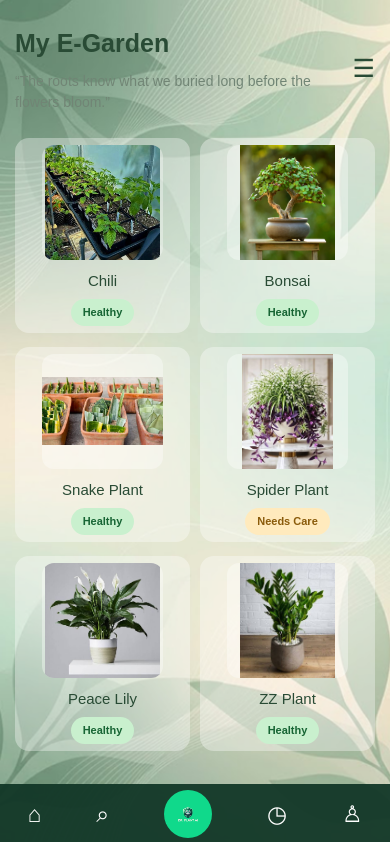
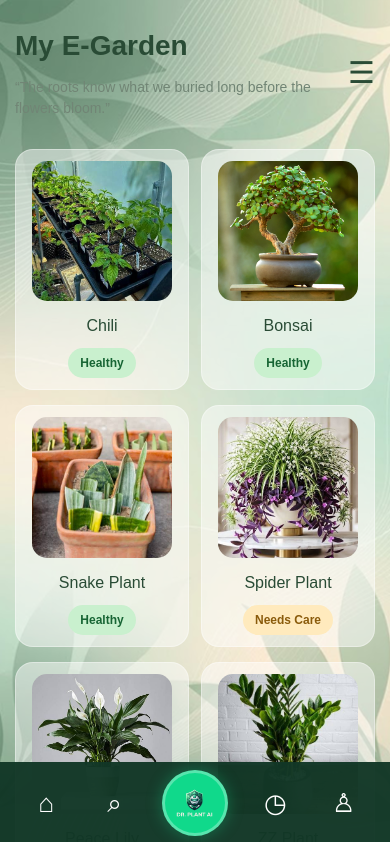
Before and after one commit to QuidHive3104/My_Plant_Journey, a React (Vite) app in the folder frontend/: page /e-garden in a window 390 px wide. Shown: the top 842 px of the page. Built offline with nearby package versions, Linux system fonts and the light colour scheme.

Commit message:
style: enlarge Dr Plant AI button and navigation

```diff
--- a/frontend/src/App.jsx
+++ b/frontend/src/App.jsx
@@ -5,7 +5,7 @@ import SignUp from './pages/SignUp';
 import UserLevel from './pages/UserLevel';
 import EGarden from './pages/EGarden';
 import GardenPlantDetails from './pages/GardenPlantDetails';
-import DrPlant from './pages/DrPlant';
+/*import DrPlant from './pages/DrPlant';*/
 
 function App() {
   return (
@@ -25,7 +25,7 @@ function App() {
 
         <Route path="/e-garden" element={<EGarden />} />
         <Route path="/e-garden/:plantId" element={<GardenPlantDetails />} />
-        <Route path="/dr-plant" element={<DrPlant />} />
+
 
       </Routes>
     </BrowserRouter>
--- a/frontend/src/pages/EGarden.css
+++ b/frontend/src/pages/EGarden.css
@@ -1,5 +1,5 @@
 
-/* Overall page background */
+/* Overall page */
 .egarden-page {
   min-height: 100vh;
   background-color: #F4F8F1;
@@ -8,97 +8,106 @@
   background-position: center;
   background-repeat: no-repeat;
   background-attachment: fixed;
-  padding: 30px 25px 100px;
+  padding: 35px 30px 125px;
   font-family: Arial, sans-serif;
   box-sizing: border-box;
 }
 
-/* Main page container */
+/* Main container */
 .egarden-container {
-  max-width: 900px;
+  width: 100%;
+  max-width: 1050px;
   margin: 0 auto;
 }
 
-/* Page heading */
+/* Header */
 .egarden-header {
   display: flex;
   justify-content: space-between;
   align-items: center;
-  margin-bottom: 25px;
+  margin-bottom: 30px;
 }
 
 .egarden-header h1 {
   color: #294B35;
-  font-size: 30px;
+  font-size: 34px;
   font-weight: bold;
-  margin: 0 0 8px;
+  margin: 0 0 10px;
 }
 
 .egarden-header p {
   color: #718575;
-  font-size: 14px;
+  font-size: 16px;
   margin: 0;
+  line-height: 1.5;
 }
 
 .garden-menu {
   background: transparent;
   border: none;
   color: #294B35;
-  font-size: 25px;
+  font-size: 30px;
   cursor: pointer;
 }
 
-/* Main content area */
+/* Content */
 .egarden-content {
   width: 100%;
 }
 
-/* Plant collection grid */
+/* Plant grid */
 .plant-grid {
   display: grid;
   grid-template-columns: repeat(2, minmax(0, 1fr));
-  gap: 20px 15px;
+  gap: 22px;
 }
 
-/* Individual plant card */
+/* Plant cards */
 .plant-card {
   min-width: 0;
-  padding: 10px;
+  padding: 15px;
   text-align: center;
-  background: rgba(255, 255, 255, 0.35);
-  border-radius: 14px;
+  background: rgba(255, 255, 255, 0.48);
+  border: 1px solid rgba(255, 255, 255, 0.35);
+  border-radius: 18px;
   transition: transform 0.2s ease;
+  cursor: pointer;
 }
 
 .plant-card:hover {
   transform: translateY(-4px);
 }
 
+.plant-card:focus-visible {
+  outline: 3px solid #087A3B;
+  outline-offset: 3px;
+}
 
+/* Plant images */
 .plant-image {
   display: block;
-  width: 75%;
+  width: 85%;
+  max-width: 220px;
   aspect-ratio: 1 / 1;
-  height: auto;
-  object-fit: contain;
-  background-color: rgba(255, 255, 255, 0.35);
-  border-radius: 12px;
+  object-fit: cover;
+  background-color: rgba(255, 255, 255, 0.4);
+  border-radius: 15px;
   margin: 0 auto;
 }
 
 /* Plant name */
 .plant-card h3 {
   color: #294B35;
-  font-size: 15px;
-  margin: 10px 0 7px;
+  font-size: 18px;
+  margin: 13px 0 10px;
 }
 
-/* Health status badge */
+/* Health badges */
 .health-badge {
   display: inline-block;
-  padding: 5px 12px;
+  padding: 7px 15px;
   border-radius: 20px;
-  font-size: 11px;
+  font-size: 13px;
   font-weight: bold;
 }
 
@@ -112,100 +121,48 @@
   background-color: #FFEABD;
 }
 
-/* Add New Plant button */
-.add-plant-button {
-  display: block;
-  width: 100%;
-  max-width: 250px;
-  margin: 30px auto 15px;
-  padding: 13px;
-  border: none;
-  border-radius: 25px;
-  background: linear-gradient(90deg, #087A3B, #16D69B);
-  color: white;
-  font-size: 14px;
-  font-weight: bold;
-  cursor: pointer;
-  transition: opacity 0.2s ease;
-}
-
-.add-plant-button:hover {
-  opacity: 0.85;
-}
-
 /* Bottom navigation */
 .bottom-navigation {
   position: fixed;
   bottom: 0;
   left: 0;
   width: 100%;
-  height: 60px;
+  min-height: 82px;
+  padding: 8px 12px;
   display: flex;
   justify-content: space-around;
   align-items: center;
-  background: rgba(18, 55, 39, 0.95);
+  background: rgba(18, 55, 39, 0.97);
+  box-sizing: border-box;
   z-index: 10;
 }
 
 .bottom-navigation button {
+  width: 48px;
+  height: 48px;
   border: none;
   background: transparent;
   color: white;
-  font-size: 23px;
+  font-size: 29px;
   cursor: pointer;
+  display: flex;
+  justify-content: center;
+  align-items: center;
 }
 
+/* Dr. Plant AI button */
 .bottom-navigation .camera-button {
-  width: 48px;
-  height: 48px;
+  width: 76px;
+  height: 76px;
+  flex-shrink: 0;
   border-radius: 50%;
   background: #10D98B;
-  color: #123927;
-}
-
-/* Responsive design */
-@media (max-width: 480px) {
-  .egarden-page {
-    padding: 25px 15px 90px;
-  }
-
-  .egarden-header h1 {
-    font-size: 25px;
-  }
-
-  .plant-grid {
-    gap: 14px 10px;
-  }
-
-  .plant-card {
-    padding: 7px;
-  }
-
-  .plant-image {
-    height: 115px;
-  }
-}
-
-.plant-card {
-  cursor: pointer;
-}
-
-.plant-card:focus-visible {
-  outline: 3px solid #087A3B;
-  outline-offset: 3px;
-}
-
-.camera-button {
-  width: 58px;
-  height: 58px;
-  border-radius: 50%;
-  border: none;
-  background: white;
+  border: 3px solid rgba(255, 255, 255, 0.3);
   display: flex;
+  justify-content: center;
   align-items: center;
-  justify-content: center;
-  cursor: pointer;
   overflow: hidden;
+  box-shadow: 0 0 16px rgba(16, 217, 139, 0.35);
 }
 
 .camera-button img {
@@ -213,3 +170,61 @@
   height: 100%;
   object-fit: contain;
 }
+
+/* Smaller screens */
+@media (max-width: 480px) {
+  .egarden-page {
+    padding: 25px 15px 115px;
+  }
+
+  .egarden-header h1 {
+    font-size: 28px;
+  }
+
+  .egarden-header p {
+    font-size: 14px;
+  }
+
+  .plant-grid {
+    gap: 15px 12px;
+  }
+
+  .plant-card {
+    padding: 11px 8px;
+  }
+
+  .plant-image {
+    width: 90%;
+  }
+
+  .plant-card h3 {
+    font-size: 16px;
+  }
+
+  .health-badge {
+    font-size: 12px;
+    padding: 6px 12px;
+  }
+
+  .bottom-navigation {
+    min-height: 76px;
+  }
+
+  .bottom-navigation button {
+    width: 42px;
+    height: 42px;
+    font-size: 26px;
+  }
+
+  .bottom-navigation .camera-button {
+    width: 66px;
+    height: 66px;
+  }
+
+  .camera-button img {
+  width: 145%;
+  height: 145%;
+  max-width: none;
+  object-fit: contain;
+}
+}
```
